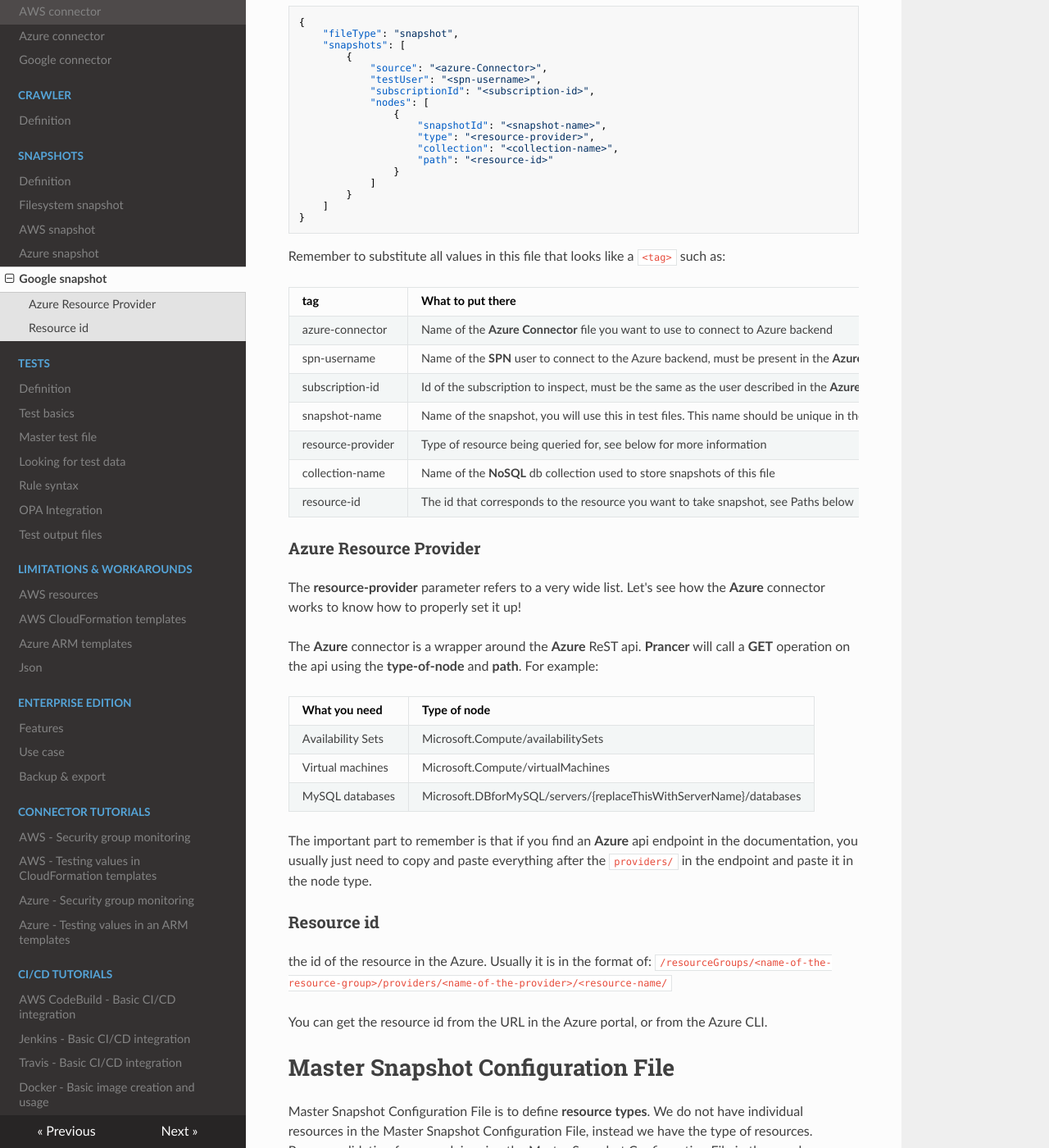
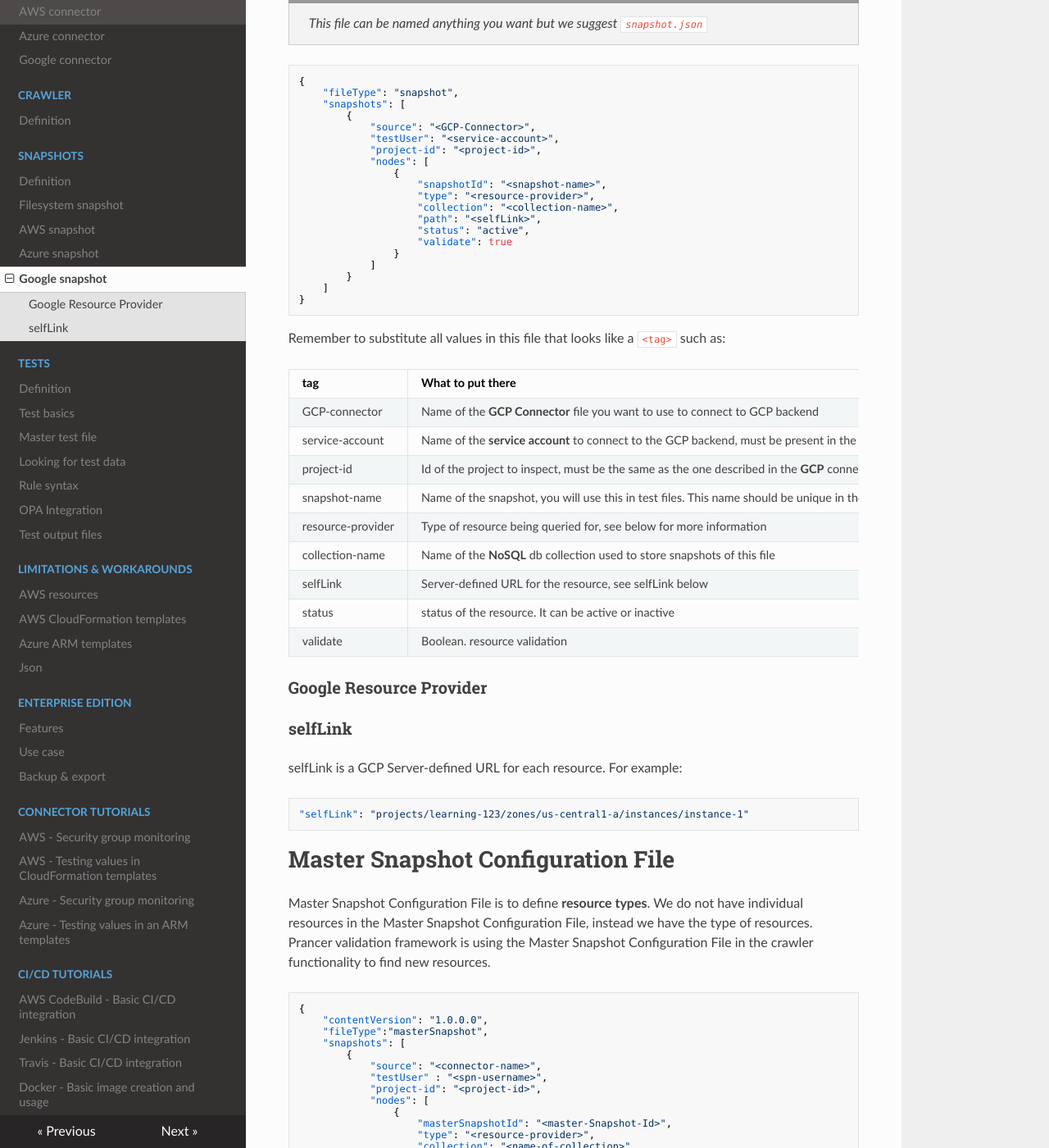
Before and after one commit to prancer-io/cloud-validation-framework, an MkDocs documentation site: the page built from docs/docs/snapshots/google.md, in a window 1280 px wide and 1400 px high, scrolled down 341 px. Shown: the whole window at 82% size. Built offline with MkDocs 1.6.1, drawn with Linux system fonts in a browser that asks for light colours; nearby versions of some CDN libraries; some of the changed text lies outside the part shown.

Commit message:
snapshot docs update

````diff
--- a/docs/docs/snapshots/google.md
+++ b/docs/docs/snapshots/google.md
@@ -1,6 +1,8 @@
+The Google snapshot configuration file type is used along with the **Google** connector. It allows you to take snapshots of ReST api calls to the **Google Cloud Platform**  api.
+
 # Snapshot configuration file
 
-To setup an **Azure** snapshot configuration file, copy the following code to a file named `snapshot.json` in your container's folder.
+To setup an **GCP** snapshot configuration file, copy the following code to a file named `snapshot.json` in your container's folder.
 
 > <NoteTitle>Notes: Naming conventions</NoteTitle>
 >
@@ -10,15 +12,17 @@
         "fileType": "snapshot",
         "snapshots": [
             {
-                "source": "<azure-Connector>",
-                "testUser": "<spn-username>",
-                "subscriptionId": "<subscription-id>",
+                "source": "<GCP-Connector>",
+                "testUser": "<service-account>",
+                "project-id": "<project-id>",
                 "nodes": [
                     {
                         "snapshotId": "<snapshot-name>",
                         "type": "<resource-provider>",
                         "collection": "<collection-name>",
-                        "path": "<resource-id>"
+                        "path": "<selfLink>",
+                        "status": "active",
+                        "validate": true
                     }
                 ]
             }
@@ -29,34 +33,25 @@
 
 | tag | What to put there |
 |-----|-------------------|
-| azure-connector | Name of the **Azure Connector** file you want to use to connect to Azure backend |
-| spn-username | Name of the **SPN** user to connect to the Azure backend, must be present in the **Azure** connector file |
-| subscription-id | Id of the subscription to inspect, must be the same as the user described in the **Azure** connector file |
+| GCP-connector | Name of the **GCP Connector** file you want to use to connect to GCP backend |
+| service-account | Name of the **service account**  to connect to the GCP backend, must be present in the **GCP** connector file |
+| project-id | Id of the project to inspect, must be the same as the one described in the **GCP** connector file |
 | snapshot-name | Name of the snapshot, you will use this in test files. This name should be unique in the container |
 | resource-provider | Type of resource being queried for, see below for more information |
 | collection-name | Name of the **NoSQL** db collection used to store snapshots of this file |
-| resource-id | The id that corresponds to the resource you want to take snapshot, see Paths below |
+| selfLink | Server-defined URL for the resource, see selfLink below |
+| status | status of the resource. It can be active or inactive |
+| validate | Boolean. resource validation |
 
-### Azure Resource Provider
+### Google Resource Provider
 
-The **resource-provider** parameter refers to a very wide list. Let's see how the **Azure** connector works to know how to properly set it up!
 
-The **Azure** connector is a wrapper around the **Azure** ReST api. **Prancer** will call a **GET** operation on the api using the **type-of-node** and **path**. For example:
 
-| What you need | Type of node |
-|---------------|--------------|
-| Availability Sets | Microsoft.Compute/availabilitySets |
-| Virtual machines | Microsoft.Compute/virtualMachines |
-| MySQL databases | Microsoft.DBforMySQL/servers/{replaceThisWithServerName}/databases |
+### selfLink
 
-The important part to remember is that if you find an **Azure** api endpoint in the documentation, you usually just need to copy and paste everything after the `providers/` in the endpoint and paste it in the node type.
+selfLink is a GCP Server-defined URL for each resource. For example:
 
-### Resource id
-
-the id of the resource in the Azure. Usually it is in the format of:
-`/resourceGroups/<name-of-the-resource-group>/providers/<name-of-the-provider>/<resource-name/`
-
-You can get the resource id from the URL in the Azure portal, or from the Azure CLI.
+    "selfLink": "projects/learning-123/zones/us-central1-a/instances/instance-1"
 
 # Master Snapshot Configuration File
 Master Snapshot Configuration File is to define **resource types**. We do not have individual resources in the Master Snapshot Configuration File, instead we have the type of resources.
@@ -70,7 +65,7 @@
         {
             "source": "<connector-name>",
             "testUser" : "<spn-username>",
-            "subscriptionId" : ["<subscription-id>"],
+            "project-id": "<project-id>",
             "nodes": [
                 {
                     "masterSnapshotId": "<master-Snapshot-Id>",
@@ -83,12 +78,3 @@
 }
 ```
 Remember to substitute all values in this file that looks like a `<tag>` such as:
-
-| tag | What to put there |
-|-----|-------------------|
-| azure-connector | Name of the **Azure Connector** file you want to use to connect to Azure backend |
-| spn-username | Name of the **SPN** user to connect to the Azure backend, must be present in the **Azure** connector file |
-| subscription-id | Id of the subscription to inspect, must be the same as the user described in the **Azure** connector file |
-| master-Snapshot-Id | Name of the master snapshot id, you will use this in master test files. This name should be unique in the container |
-| resource-provider | the type of the resource we want to capture during the crawl process. In the `azure` connector, this should be the resource type supported by Azure. |
-| collection-name | in which collection in database we want to store this resource type. Usually it is a good practice to have a separate collection for each type. But based on the scale of implementation, you may want to put multiple resource types in a single collection |
````
Also changed, not shown: docs/docs/snapshots/azure.md (+7 -4 lines).
